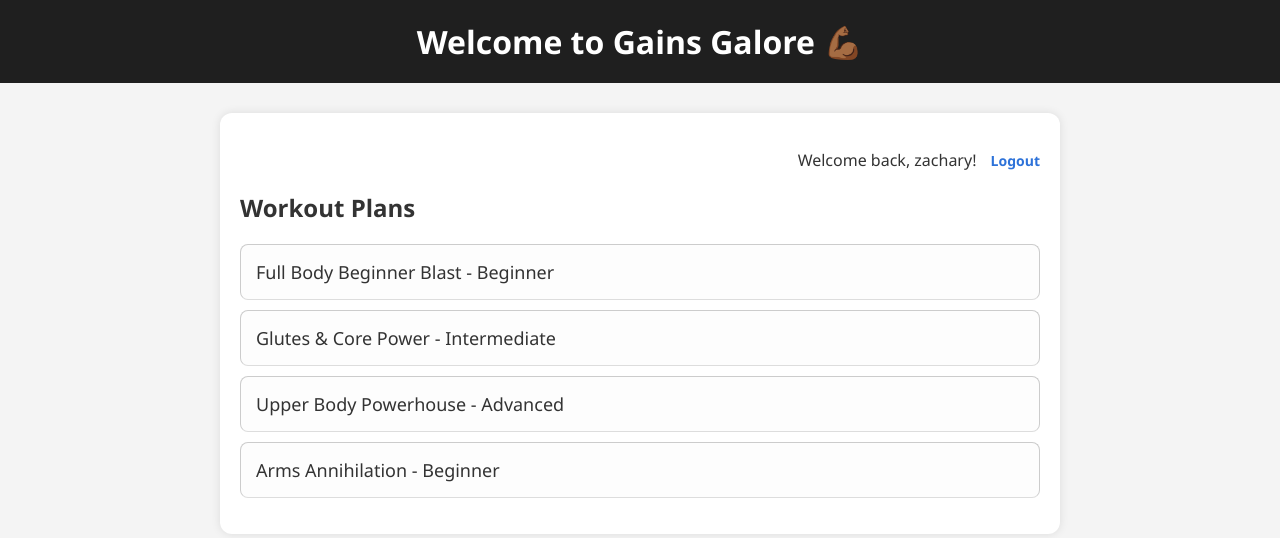
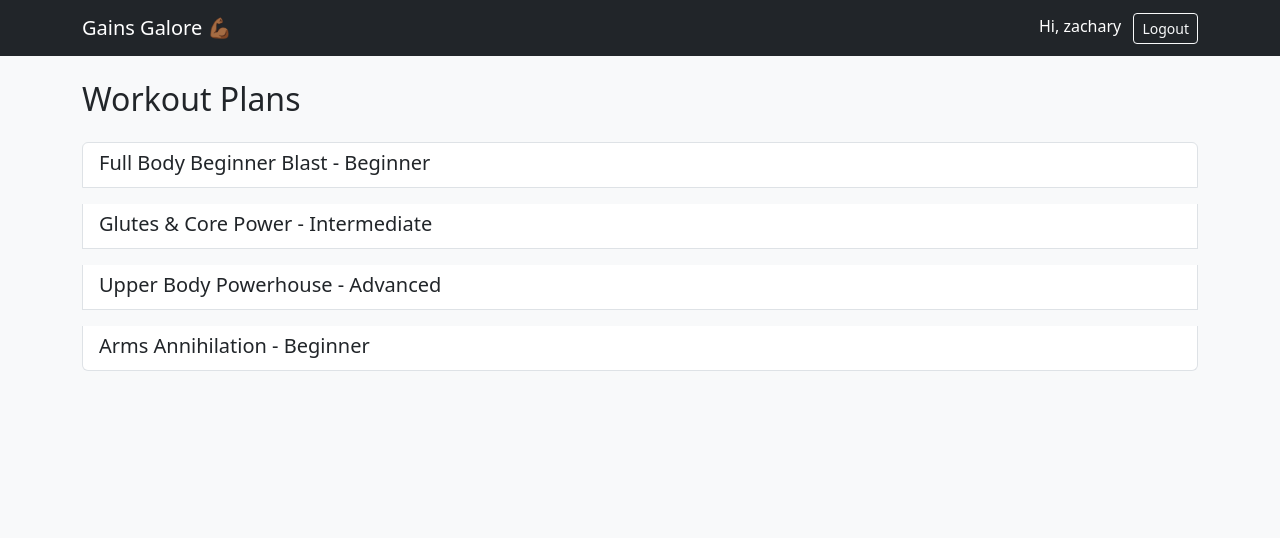
Before and after one commit to ZacPearce/gainsgalore, a Django app: page / in a window 1280 px wide. Shown: the top 538 px of the page. Run offline with Django 5.2, Linux system fonts and the light colour scheme; a user stored in the database is signed in; data comes from the database, SQL or seed files in the repository.

Commit message:
Switched to Bootstrap layout for cleaner UI

```diff
--- a/templates/home.html
+++ b/templates/home.html
@@ -3,54 +3,60 @@
 <head>
     {% load static %}
     <meta name="viewport" content="width=device-width, initial-scale=1.0">
-        <link rel="stylesheet" href="{% static 'css/style.css' %}">
     <title>Gains Galore 🏋🏾‍♂️</title>
+
+    <link href="https://cdn.jsdelivr.net/npm/bootstrap@5.3.3/dist/css/bootstrap.min.css" rel="stylesheet">
 </head>
-<body>
-    <header>
-        <h1>Welcome to Gains Galore 💪🏾</h1>
-    </header>
+<body class="bg-light">
+
+    <nav class="navbar navbar-dark bg-dark mb-4">
+        <div class="container">
+            <a class="navbar-brand" href="/">Gains Galore 💪🏾</a>
+            <div>
+                {% if user.is_authenticated %}
+                    <span class="text-white me-2">Hi, {{ user.username }}</span>
+                    <a href="/admin/logout/" class="btn btn-sm btn-outline-light">Logout</a>
+                {% else %}
+                    <a href="/users/login/" class="btn btn-sm btn-outline-light me-2">Login</a>
+                    <a href="/users/register/" class="btn btn-sm btn-light">Register</a>
+                {% endif %}
+            </div>
+        </div>
+    </nav>
 
     <div class="container">
-        <div class="auth-links">
-            {% if user.is_authenticated %}
-                <p>Welcome back, {{ user.username }}! <a href="/admin/logout/">Logout</a></p>
-            {% else %}
-                <a href="/users/login/" class="btn">Login</a>
-                <a href="/users/register/" class="btn">Register</a>
-            {% endif %}
-        </div>
+        <h2 class="mb-4">Workout Plans</h2>
 
-        <h2>Workout Plans</h2>
-        <ul class="workout-list">
+        {% if workouts %}
+            <div class="list-group">
                 {% for workout in workouts %}
-                <li class="workout-item">
-                    <span class="workout-title" onclick="toggleDetails('details-{{ forloop.counter }}')">
+                    <div class="list-group-item mb-3">
+                        <h5 class="mb-1 workout-title" onclick="toggleDetails('details-{{ forloop.counter }}')" style="cursor:pointer;">
                             {{ workout.title }} - {{ workout.difficulty|capfirst }}
-                    </span>
-                    <div class="workout-details" id="details-{{ forloop.counter }}">
+                        </h5>
+                        <div class="workout-details mt-2" id="details-{{ forloop.counter }}" style="display: none;">
                             <p>{{ workout.description }}</p>
                             {% if workout.video_url %}
-                            <a href="{{ workout.video_url }}" target="_blank">Watch Video</a><br>
+                                <a href="{{ workout.video_url }}" target="_blank">📺 Watch Video</a><br>
                             {% endif %}
-                        {% if workout.is_premium %}
-                            <em>Premium</em>
+                            <span class="badge bg-{{ workout.is_premium|yesno:'warning,success' }}">
+                                {{ workout.is_premium|yesno:"Premium,Free" }}
+                            </span>
+                        </div>
+                    </div>
+                {% endfor %}
+            </div>
         {% else %}
-                            <em>Free</em>
+            <div class="alert alert-info">No workouts available.</div>
         {% endif %}
-                    </div>
-                </li>
-            {% empty %}
-                <p>No workouts available.</p>
-            {% endfor %}
-        </ul>
     </div>
 
     <script>
         function toggleDetails(id) {
             const el = document.getElementById(id);
-            el.style.display = el.style.display === 'none' || el.style.display === '' ? 'block' : 'none';
+            el.style.display = (el.style.display === 'none' || el.style.display === '') ? 'block' : 'none';
         }
     </script>
+
 </body>
 </html>
```
Lines whose indentation alone changed are shown as unchanged.
